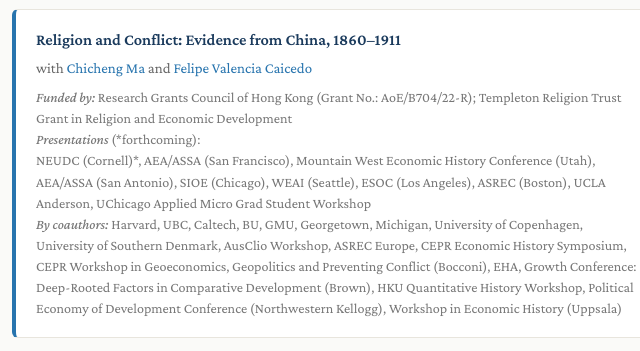
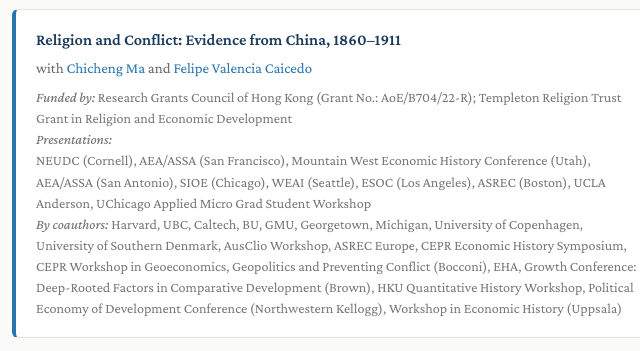
Before and after one commit to yjhuang99/yujing-huang.github.io, a plain HTML site: page index.html in a window 1280 px wide. Shown: the part 355-706 px from the top of the page, 468-1108 px from the left. Drawn offline with nearby package versions, Linux system fonts and the light colour scheme; a script that the page names is missing; some icons are missing.

Commit message:
Religion: NEUDC given, drop star

```diff
--- a/index.html
+++ b/index.html
@@ -180,8 +180,8 @@ document.addEventListener('keydown', function(e) {
         <div class="paper-authors">with <a href="https://chichengma.weebly.com/" target="_blank" rel="noopener">Chicheng Ma</a> and <a href="https://sites.google.com/site/felipev84/Home" target="_blank" rel="noopener">Felipe Valencia Caicedo</a></div>
         <div class="paper-detail">
           <em>Funded by:</em> Research Grants Council of Hong Kong (Grant No.: AoE/B704/22-R); Templeton Religion Trust Grant in Religion and Economic Development<br>
-          <em>Presentations</em> (*forthcoming):<br>
-          NEUDC (Cornell)*, AEA/ASSA (San Francisco), Mountain West Economic History Conference (Utah), AEA/ASSA (San Antonio), SIOE (Chicago), WEAI (Seattle), ESOC (Los Angeles), ASREC (Boston), UCLA Anderson, UChicago Applied Micro Grad Student Workshop<br>
+          <em>Presentations:</em><br>
+          NEUDC (Cornell), AEA/ASSA (San Francisco), Mountain West Economic History Conference (Utah), AEA/ASSA (San Antonio), SIOE (Chicago), WEAI (Seattle), ESOC (Los Angeles), ASREC (Boston), UCLA Anderson, UChicago Applied Micro Grad Student Workshop<br>
           <em>By coauthors:</em> Harvard, UBC, Caltech, BU, GMU, Georgetown, Michigan, University of Copenhagen, University of Southern Denmark, AusClio Workshop, ASREC Europe, CEPR Economic History Symposium, CEPR Workshop in Geoeconomics, Geopolitics and Preventing Conflict (Bocconi), EHA, Growth Conference: Deep-Rooted Factors in Comparative Development (Brown), HKU Quantitative History Workshop, Political Economy of Development Conference (Northwestern Kellogg), Workshop in Economic History (Uppsala)
         </div>
       </div>
```
